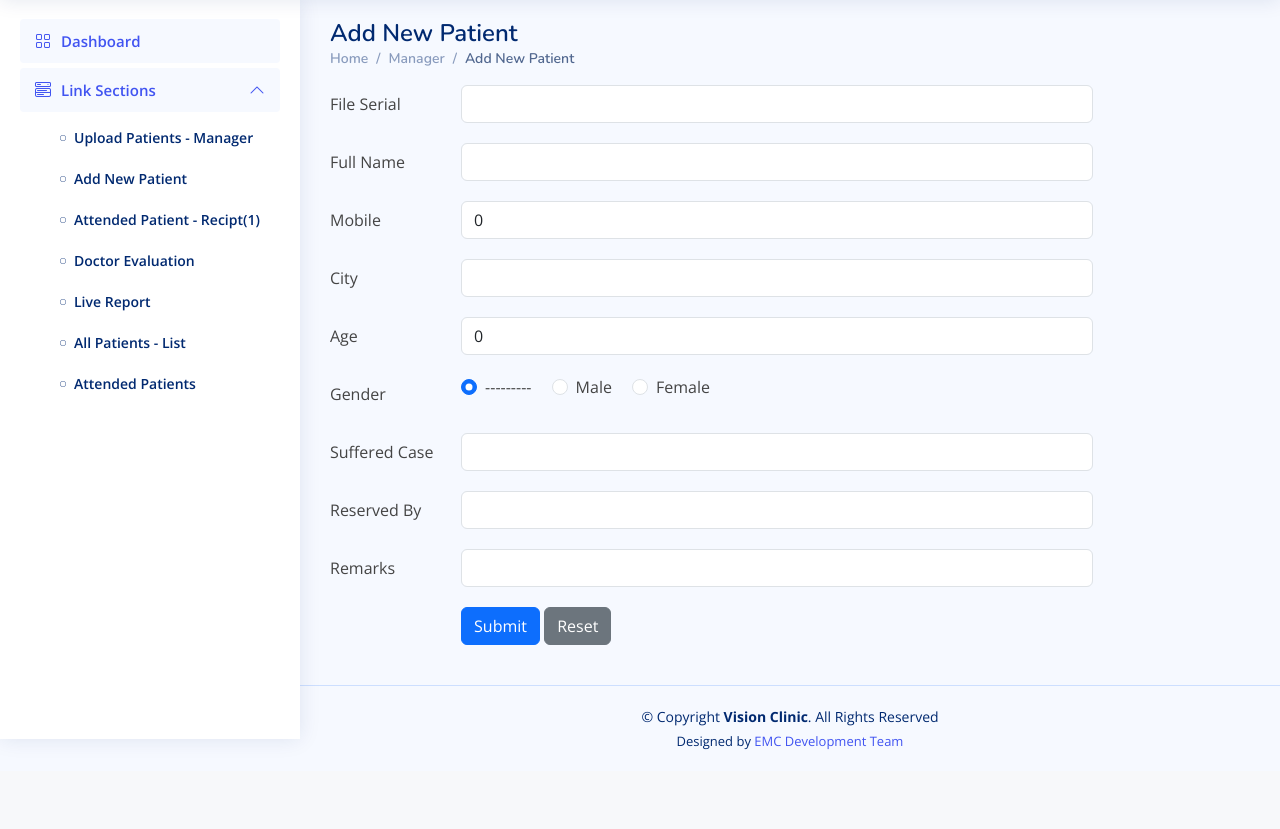
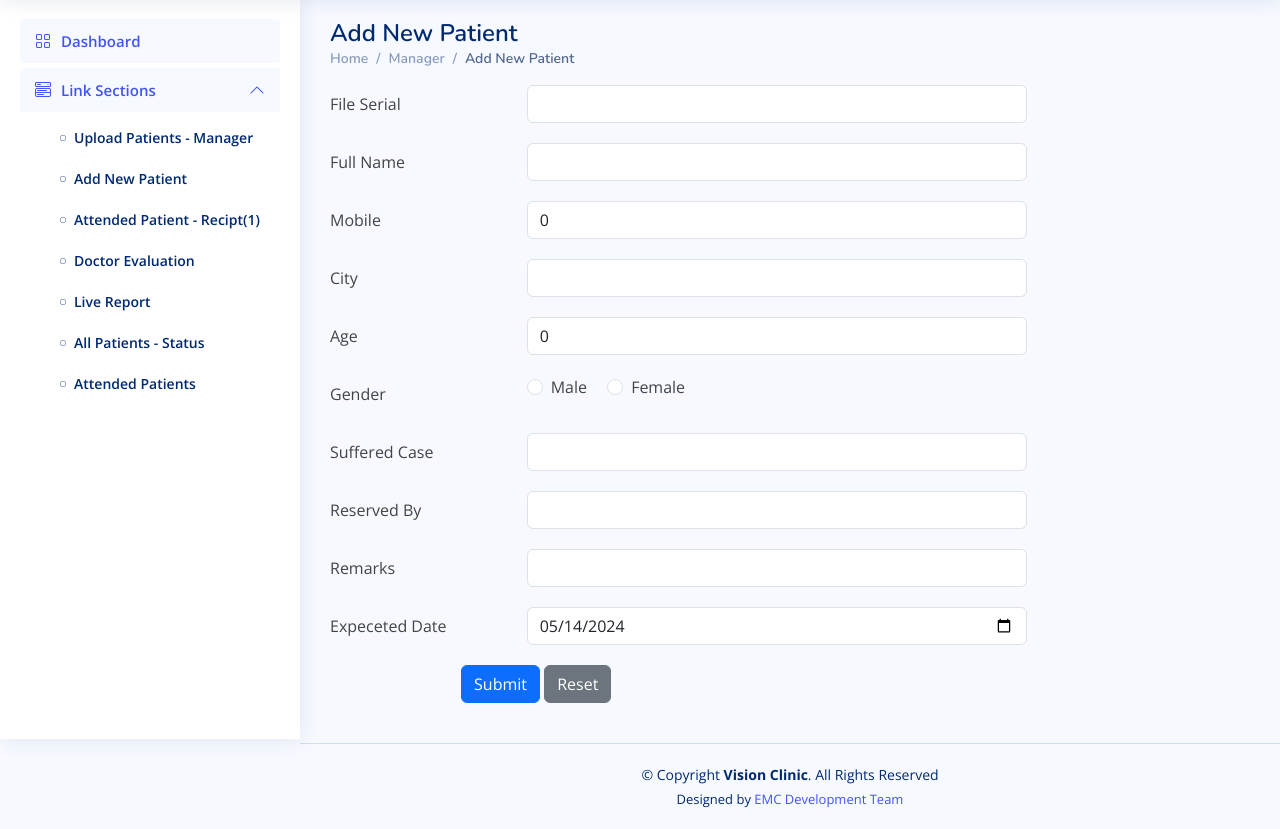
Before and after one commit to yasso77/testemc, a Django app: page /addnewpatient in a window 1280 px wide. Shown: the part 61-890 px from the top of the page. Before the commit the page ends 811 px from the top, so only its background shows below. Run offline with Django 5.2, Linux system fonts and the light colour scheme; the visitor is signed in with stand-in values (Sample User, id 1); some libraries are stand-ins or nearby versions.

Commit message:
05/30/2024

```diff
--- a/manager/forms/addpatient.py
+++ b/manager/forms/addpatient.py
@@ -1,4 +1,5 @@
 # forms.py
+from datetime import date, datetime
 from django import forms
 from manager.models import Patient
 
@@ -7,7 +8,8 @@ class MyModelForm(forms.ModelForm):
 
     class Meta:
         model = Patient
-        fields = ['fileserial','fullname', 'mobile', 'city','age','gender','sufferedcase','reservedBy','remarks']
+        fields = ['fileserial','fullname', 'mobile', 'city','age','gender','sufferedcase','reservedBy','remarks','expectedDate']
+
         widgets = {
             'fullname': forms.TextInput(attrs={'class': 'form-control'}),
             'mobile': forms.TextInput(attrs={'class': 'form-control'}),
@@ -18,6 +20,9 @@ class MyModelForm(forms.ModelForm):
             'fileserial': forms.TextInput(attrs={'class': 'form-control'}),
             'gender': forms.RadioSelect(attrs={'class': 'form-check-input'}),
             'reservedBy': forms.TextInput(attrs={'class': 'form-control'}),
+            'expectedDate': forms.DateInput(attrs={'type': 'date', 'class': 'form-control'}),  # Correct type attribute
+
+
         }
         error_messages = {
             'fileserial': {
@@ -42,3 +47,25 @@ class MyModelForm(forms.ModelForm):
                 'required': 'Suffered case is required.',
             }
           }
+
+    def __init__(self, *args, **kwargs):
+        super(MyModelForm, self).__init__(*args, **kwargs)
+        self.fields['expectedDate'].initial = date.today()
+        # Set choices for gender field explicitly to avoid null value
+        self.fields['gender'].choices = [
+            ('M', 'Male'),
+            ('F', 'Female')
+        ]
+
+
+    def clean_fileserial(self):
+        fileserial = self.cleaned_data.get('fileserial')
+        if Patient.objects.filter(fileserial=fileserial).exists():
+            raise forms.ValidationError('A patient with this file serial already exists.')
+        return fileserial
+
+    def clean_mobile(self):
+        mobile = self.cleaned_data.get('mobile')
+        if Patient.objects.filter(mobile=mobile).exists():
+            raise forms.ValidationError('A patient with this mobile number already exists.')
+        return mobile
--- a/manager/urls.py
+++ b/manager/urls.py
@@ -28,5 +28,6 @@ urlpatterns=[
     path('custom-logout-page/', TemplateView.as_view(template_name='logout.html'), name='custom-logout-page'),
     path('login/', views.login_view, name='loginView'),
     path('accounts/', include('django.contrib.auth.urls')),
+    path('check_fileserial/', views.check_fileserial, name='check_fileserial'),
 
 ]
--- a/manager/views.py
+++ b/manager/views.py
@@ -34,6 +34,8 @@ def uploadpatientData(request):
             form = ExcelUploadForm(request.POST, request.FILES)
             excel_file = request.FILES['my_file']
             df = pd.read_excel(excel_file)
+            added_count = 0
+            updated_count = 0
 
 
             for index, row in df.iterrows():
@@ -52,6 +54,7 @@ def uploadpatientData(request):
                     existing_patient.remarks = row['Remarks']
                     existing_patient.expectedDate = row['ArrivalDate']
                     existing_patient.save()
+                    updated_count += 1
                 else:
                     # If no patient with the same mobile number exists, create a new record
                     Patient.objects.create(
@@ -66,8 +69,11 @@ def uploadpatientData(request):
                         expectedDate=row['ArrivalDate']
                         # Map other columns accordingly
                     )
+                    added_count += 1
+            message = f'Patient data uploaded successfully.<br>{added_count} patients were added.<br>{updated_count} patients were updated.'
 
-            return render(request,"ConfirmMsg.html",{'message': 'Patient data uploaded Successfully','returnUrl':'pushpatientData','btnText':'Upload New File'}, status=200)
+
+            return render(request,"ConfirmMsg.html",{'message': message,'returnUrl':'upload','btnText':'Upload New File'}, status=200)
 
     return render(request, 'uploadPatientData.html', {'form': 'form'})
 
@@ -199,51 +205,75 @@ def get_patientData(request):
     else:
         return JsonResponse({'success': False, 'error': 'Invalid request'})
 
+def check_fileserial(request):
+    if request.method == 'GET':
+        fileserial = request.GET.get('fileserial')
+        patient_id = request.GET.get('patient_id')
+
+        if fileserial:
+            exists = Patient.objects.filter(fileserial=fileserial).exclude(patientid=patient_id).exists()
+            if exists:
+                return JsonResponse({'exists': True, 'message': 'Another patient with this file serial already exists.'}, status=200)
+            else:
+                return JsonResponse({'exists': False, 'message': 'File serial is available.'}, status=200)
+
+    return JsonResponse({'error': 'Invalid request'}, status=400)
+
 @permission_required_with_redirect('manager.UpdatePatinetData', login_url='/no-permission/')
 def UpdatePatientData(request):
     if request.method == 'POST':
+        patient_id = request.POST.get('hdfpatientid')
+        patientFileNum = request.POST.get('txtFileSerial')
+        patientName = request.POST.get('txtName')
+        patientMobile = request.POST.get('txtMobile')
+        patientGender = request.POST.get('gridRadios')
+        patientAge = request.POST.get('txtAge')
+        patientCase = request.POST.get('txtCase')
+        RideGlass = request.POST.get('glassRadios')
+        wearingConduct = request.POST.get('contuctRadios')
+        patientRemarks = request.POST.get('txtRemarks')
 
-        patient_id = request.POST.get('hdfpatientid')
-        patientFileNum=request.POST.get('txtFileSerial')
-        patientName=request.POST.get('txtName')
-        patientMobile=request.POST.get('txtMobile')
-        patientGender= request.POST.get('gridRadios')
-        patientAge=request.POST.get('txtAge')
-        patientCase=request.POST.get('txtCase')
-        RideGlass= request.POST.get('glassRadios')
-        wearingConduct= request.POST.get('contuctRadios')
-        patientRemarks=request.POST.get('txtRemarks')
-
-         # Retrieve the patient object
+        # Retrieve the patient object
         try:
             patient = Patient.objects.get(patientid=patient_id)
         except Patient.DoesNotExist:
             return JsonResponse({'error': 'Patient not found'}, status=404)
 
+         # Check if the fileserial exists for another patient
+
+
         # Update patient attributes
-        patient.fileserial=patientFileNum
-        patient.fullname=patientName
-        patient.mobile=patientMobile
-        patient.sufferedcase=patientCase
-        patient.remarks=patientRemarks
-        patient.gender=patientGender
+        patient.fileserial = patientFileNum
+        patient.fullname = patientName
+        patient.mobile = patientMobile
+        patient.sufferedcase = patientCase
+        patient.remarks = patientRemarks
+        patient.gender = patientGender
         patient.age = patientAge
-        patient.rideglass=RideGlass
-        patient.wearingconduct=wearingConduct
-        patient.attendanceDate=datetime.now().date()
-        patient.arrivedOn=datetime.now().time().isoformat()
+        patient.rideglass = RideGlass
+        patient.wearingconduct = wearingConduct
+        patient.attendanceDate = datetime.now().date()
+        patient.arrivedOn = datetime.now().time().isoformat()
 
         # Save the updated patient object
         patient.save()
-        # Construct the URL with the patient ID
-         # Construct the URL for the patient form with the patient ID
+
+        # Construct the URL for the patient form with the patient ID
         try:
             patient_form_url = reverse('patientForm', kwargs={'patientid': patient_id})
         except Exception as e:
             print(f"Error in URL reversing: {e}")
             patient_form_url = "#"
 
-        return render(request,"ConfirmMsg.html",{'message': 'Patient updated Successfully..','returnUrl':patient_form_url,'btnText':'Print Patient Form','target':'_blank'}, status=200)
+        return render(request, "ConfirmMsg.html", {
+            'message': 'Patient updated successfully.',
+            'returnUrl': patient_form_url,
+            'btnText': 'Print Patient Form',
+            'target': '_blank'
+        }, status=200)
+
+    # Handle non-POST requests or other logic if needed
+    return render(request, 'update_patient_form.html')
 
 
 @login_required
--- a/templates/ConfirmMsg.html
+++ b/templates/ConfirmMsg.html
@@ -20,10 +20,10 @@
           <section class="section">
            <div class="card">
           <div class="alert alert-success alert-dismissible fade show" role="alert">
-                <h4 class="alert-heading">{{message}} </h4>
-                <p>Et suscipit deserunt earum itaque dignissimos recusandae dolorem qui. Molestiae rerum perferendis laborum. Occaecati illo at laboriosam rem molestiae sint.</p>
+                <h4 class="alert-heading">Operation is done successfully </h4>
+               <p>{{ message|safe }}</p>
                 <hr>
-                <p class="mb-0">Temporibus quis et qui aspernatur laboriosam sit eveniet qui sunt.</p>
+
 
               </div>
 
--- a/templates/addpatient.html
+++ b/templates/addpatient.html
@@ -30,8 +30,8 @@
   <form method="post" class="form-horizontal">
     {% csrf_token %}
     <div class="form-group row">
-        <label for="{{ form.fileserial.id_for_label }}" class="col-sm-2 col-form-label">File Serial</label>
-        <div class="col-sm-10">
+        <label for="{{ form.fileserial.id_for_label }}" class="col-sm-3 col-form-label">File Serial</label>
+        <div class="col-sm-8">
             {{ form.fileserial }}
             {% if form.fileserial.errors %}
                 <div class="text-danger">
@@ -41,8 +41,8 @@
         </div>
     </div>
     <div class="form-group row">
-        <label for="{{ form.fullname.id_for_label }}" class="col-sm-2 col-form-label">Full Name</label>
-        <div class="col-sm-10">
+        <label for="{{ form.fullname.id_for_label }}" class="col-sm-3 col-form-label">Full Name</label>
+        <div class="col-sm-8">
             {{ form.fullname }}
             {% if form.fullname.errors %}
                 <div class="text-danger">
@@ -52,8 +52,8 @@
         </div>
     </div>
     <div class="form-group row">
-        <label for="{{ form.mobile.id_for_label }}" class="col-sm-2 col-form-label">Mobile</label>
-        <div class="col-sm-10">
+        <label for="{{ form.mobile.id_for_label }}" class="col-sm-3 col-form-label">Mobile</label>
+        <div class="col-sm-8">
             {{ form.mobile }}
             {% if form.mobile.errors %}
                 <div class="text-danger">
@@ -63,8 +63,8 @@
         </div>
     </div>
     <div class="form-group row">
-        <label for="{{ form.city.id_for_label }}" class="col-sm-2 col-form-label">City</label>
-        <div class="col-sm-10">
+        <label for="{{ form.city.id_for_label }}" class="col-sm-3 col-form-label">City</label>
+        <div class="col-sm-8">
             {{ form.city }}
             {% if form.city.errors %}
                 <div class="text-danger">
@@ -74,8 +74,8 @@
         </div>
     </div>
     <div class="form-group row">
-        <label for="{{ form.age.id_for_label }}" class="col-sm-2 col-form-label">Age</label>
-        <div class="col-sm-10">
+        <label for="{{ form.age.id_for_label }}" class="col-sm-3 col-form-label">Age</label>
+        <div class="col-sm-8">
             {{ form.age }}
             {% if form.age.errors %}
                 <div class="text-danger">
@@ -85,8 +85,8 @@
         </div>
     </div>
     <div class="form-group row">
-        <label class="col-sm-2 col-form-label">Gender</label>
-        <div class="col-sm-10">
+        <label class="col-sm-3 col-form-label">Gender</label>
+        <div class="col-sm-8">
             <div>
                 {% for radio in form.gender %}
                     <div class="form-check form-check-inline">
@@ -103,8 +103,8 @@
         </div>
     </div>
     <div class="form-group row">
-        <label for="{{ form.sufferedcase.id_for_label }}" class="col-sm-2 col-form-label">Suffered Case</label>
-        <div class="col-sm-10">
+        <label for="{{ form.sufferedcase.id_for_label }}" class="col-sm-3 col-form-label">Suffered Case</label>
+        <div class="col-sm-8">
             {{ form.sufferedcase }}
             {% if form.sufferedcase.errors %}
                 <div class="text-danger">
@@ -114,16 +114,24 @@
         </div>
     </div>
     <div class="form-group row">
-        <label for="{{ form.reservedBy.id_for_label }}" class="col-sm-2 col-form-label">Reserved By</label>
-        <div class="col-sm-10">
+        <label for="{{ form.reservedBy.id_for_label }}" class="col-sm-3 col-form-label">Reserved By</label>
+        <div class="col-sm-8">
             {{ form.reservedBy }}
 
         </div>
     </div>
     <div class="form-group row">
-        <label for="{{ form.remarks.id_for_label }}" class="col-sm-2 col-form-label">Remarks</label>
-        <div class="col-sm-10">
+        <label for="{{ form.remarks.id_for_label }}" class="col-sm-3 col-form-label">Remarks</label>
+        <div class="col-sm-8">
             {{ form.remarks }}
+
+        </div>
+    </div>
+
+    <div class="form-group row">
+        <label for="{{ form.expectedDate.id_for_label }}" class="col-sm-3 col-form-label">Expeceted Date</label>
+        <div class="col-sm-8">
+            {{ form.expectedDate  }}
 
         </div>
     </div>
--- a/templates/parts/nav.html
+++ b/templates/parts/nav.html
@@ -48,7 +48,7 @@
 
           <li>
             <a href="{%url 'PatientsList'%}">
-              <i class="bi bi-circle"></i><span>All Patients - List</span>
+              <i class="bi bi-circle"></i><span>All Patients - Status</span>
             </a>
           </li>
 
```
Also changed, not shown: templates/SearchOnPatients.html (+58 -8 lines), manager/migrations/0013_alter_patient_gender.py (added), manager/migrations/0014_alter_patient_gender.py (added), 2 other files.
